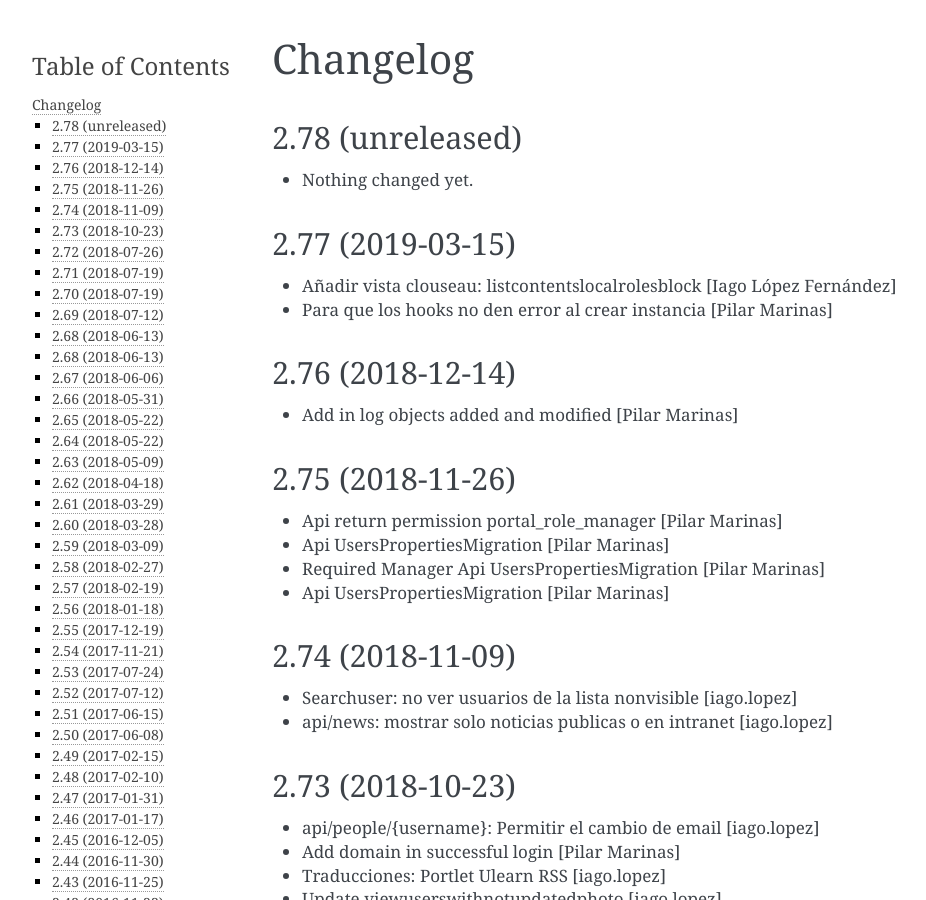
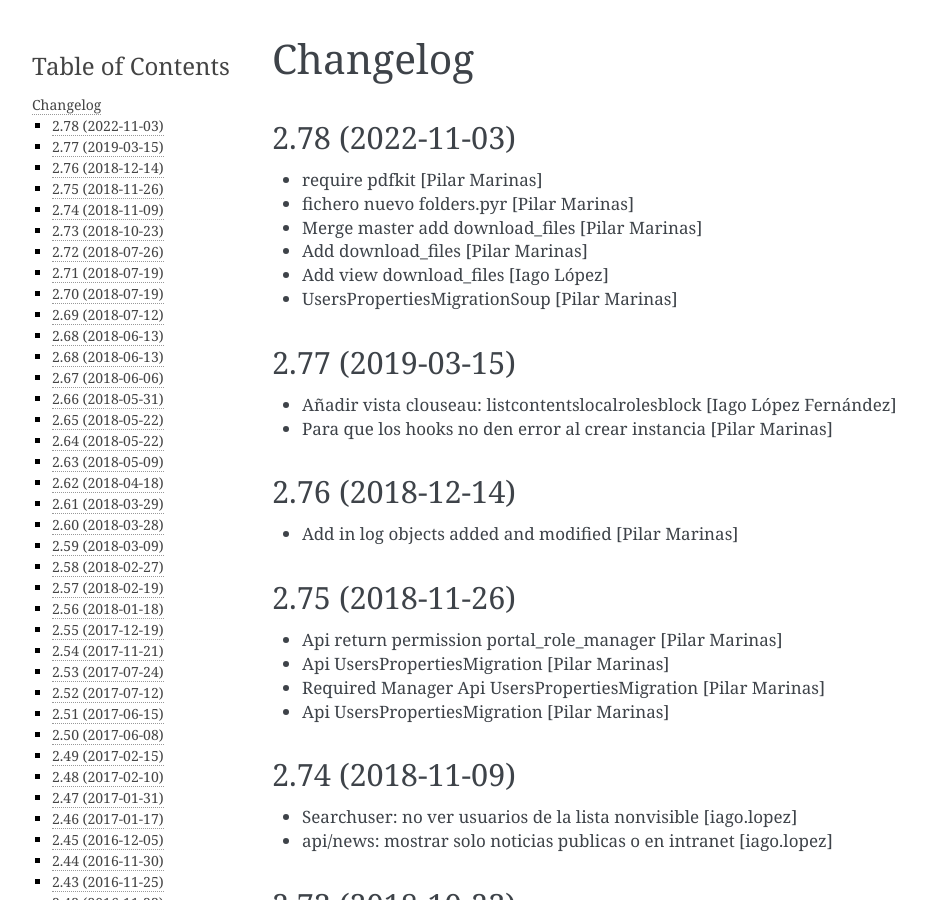
Before and after one commit to UPCnet/ulearn.core, a Sphinx documentation site: the page built from docs/HISTORY.rst, in a window 1280 px wide and 900 px high. Shown: the whole window, without its empty margins (148-1074 px from the left). Built offline with Sphinx 7.4.7, drawn with Linux system fonts in a browser that asks for light colours; pages that are not in the unit, such as notebooks, are missing from menus.

Commit message:
Preparing release 2.78

```diff
--- a/docs/HISTORY.rst
+++ b/docs/HISTORY.rst
@@ -1,11 +1,15 @@
 Changelog
 =========
 
-2.78 (unreleased)
+2.78 (2022-11-03)
 -----------------
 
-- Nothing changed yet.
-
+* require pdfkit [Pilar Marinas]
+* fichero nuevo folders.pyr [Pilar Marinas]
+* Merge master add download_files [Pilar Marinas]
+* Add download_files [Pilar Marinas]
+* Add view download_files [Iago López]
+* UsersPropertiesMigrationSoup [Pilar Marinas]
 
 2.77 (2019-03-15)
 -----------------
--- a/setup.py
+++ b/setup.py
@@ -1,7 +1,7 @@
 from setuptools import setup, find_packages
 import os
 
-version = '2.78.dev0'
+version = '2.78'
 
 README = open('README.rst').read()
 HISTORY = open(os.path.join('docs', 'HISTORY.rst')).read()
```
